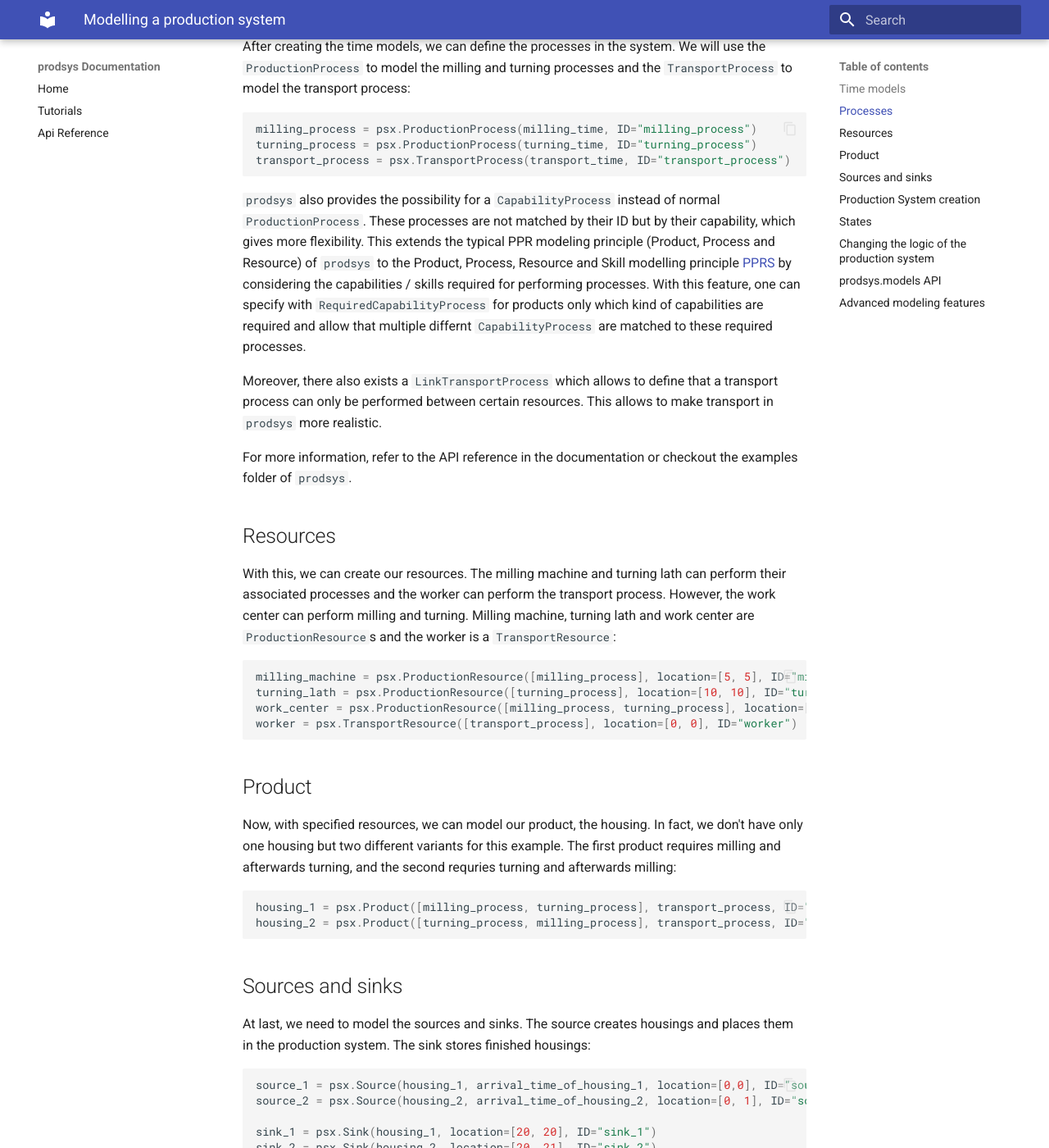
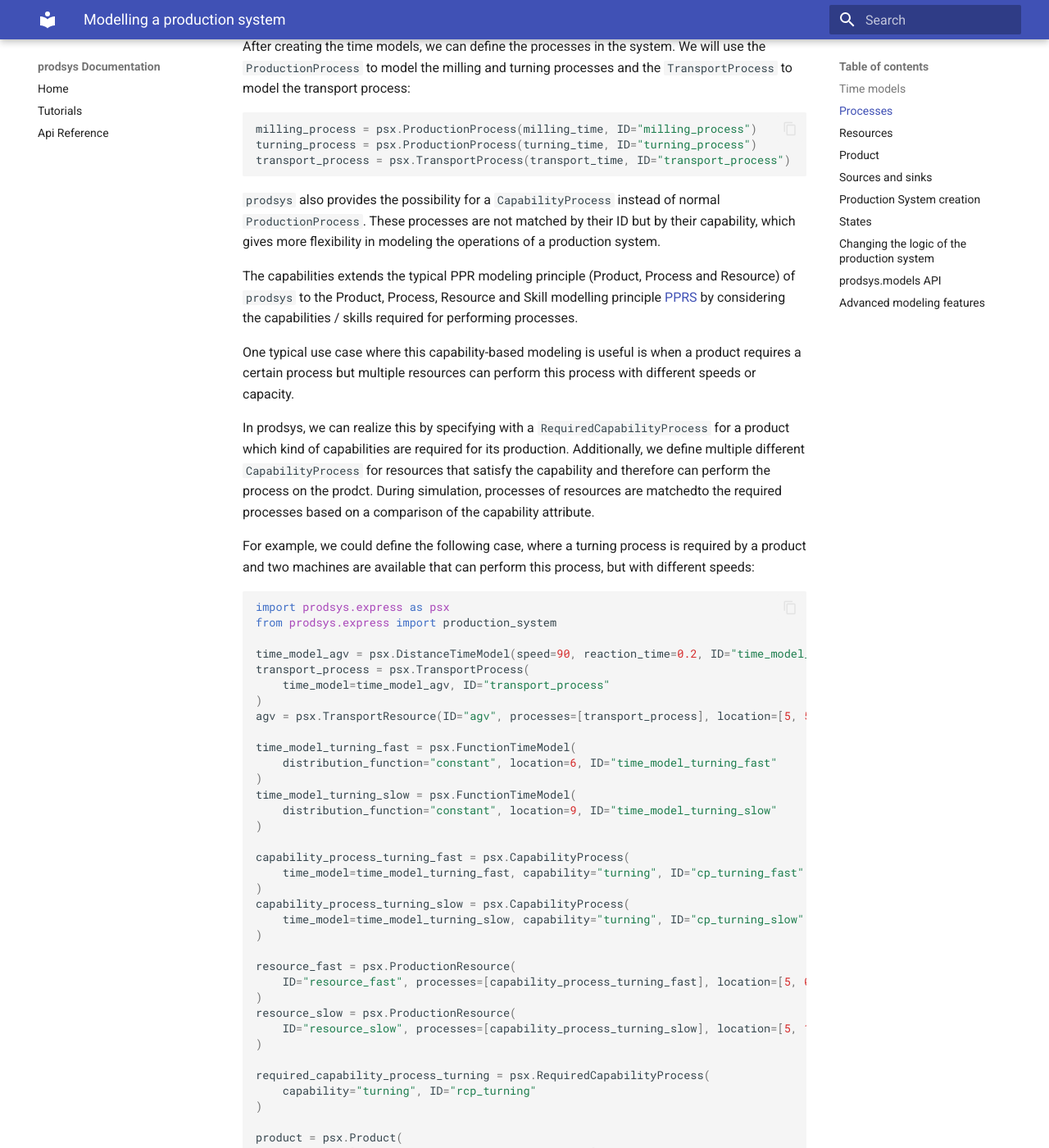
Before and after one commit to sdm4fzi/prodsys, an MkDocs documentation site: the page built from docs/Tutorials/tutorial_1_modelling_and_simulating_a_production_system.md, in a window 1280 px wide and 1400 px high, scrolled down 1705 px. Shown: the whole window at 82% size. Built offline with MkDocs 1.6.1 and Material for MkDocs 9.7.7, drawn with Linux system fonts in a browser that asks for light colours; some of the changed text lies outside the part shown.

Commit message:
updated required capability process for express API and updated docs for capability processes

````diff
--- a/docs/Tutorials/tutorial_1_modelling_and_simulating_a_production_system.md
+++ b/docs/Tutorials/tutorial_1_modelling_and_simulating_a_production_system.md
@@ -57,7 +57,117 @@
 transport_process = psx.TransportProcess(transport_time, ID="transport_process")
 ```
 
-`prodsys` also provides the possibility for a `CapabilityProcess` instead of normal `ProductionProcess`. These processes are not matched by their ID but by their capability, which gives more flexibility. This extends the typical PPR modeling principle (Product, Process and Resource) of `prodsys` to the Product, Process, Resource and Skill modelling principle [PPRS](https://publica-rest.fraunhofer.de/server/api/core/bitstreams/512978c9-389a-43c1-8cbe-016f08e6952d/content) by considering the capabilities / skills required for performing processes. With this feature, one can specify with `RequiredCapabilityProcess` for products only which kind of capabilities are required and allow that multiple differnt `CapabilityProcess` are matched to these required processes.
+`prodsys` also provides the possibility for a `CapabilityProcess` instead of normal `ProductionProcess`. These processes are not matched by their ID but by their capability, which gives more flexibility in modeling the operations of a production system.
+
+The capabilities extends the typical PPR modeling principle (Product, Process and Resource) of `prodsys` to the Product, Process, Resource and Skill modelling principle [PPRS](https://publica-rest.fraunhofer.de/server/api/core/bitstreams/512978c9-389a-43c1-8cbe-016f08e6952d/content) by considering the capabilities / skills required for performing processes.
+
+One typical use case where this capability-based modeling is useful is when a product requires a certain process but multiple resources can perform this process with different speeds or capacity.
+
+In prodsys, we can realize this by specifying with a `RequiredCapabilityProcess` for a product which kind of capabilities are required for its production. Additionally, we define multiple different `CapabilityProcess` for resources that satisfy the capability and therefore can perform the process on the prodct. During simulation, processes of resources are matchedto the required processes based on a comparison of the capability attribute.
+
+For example, we could define the following case, where a turning process is required by a product and two machines are available that can perform this process, but with different speeds:
+
+```python
+import prodsys.express as psx
+from prodsys.express import production_system
+
+time_model_agv = psx.DistanceTimeModel(speed=90, reaction_time=0.2, ID="time_model_x")
+transport_process = psx.TransportProcess(
+    time_model=time_model_agv, ID="transport_process"
+)
+agv = psx.TransportResource(ID="agv", processes=[transport_process], location=[5, 5])
+
+time_model_turning_fast = psx.FunctionTimeModel(
+    distribution_function="constant", location=6, ID="time_model_turning_fast"
+)
+time_model_turning_slow = psx.FunctionTimeModel(
+    distribution_function="constant", location=9, ID="time_model_turning_slow"
+)
+
+capability_process_turning_fast = psx.CapabilityProcess(
+    time_model=time_model_turning_fast, capability="turning", ID="cp_turning_fast"
+)
+capability_process_turning_slow = psx.CapabilityProcess(
+    time_model=time_model_turning_slow, capability="turning", ID="cp_turning_slow"
+)
+
+resource_fast = psx.ProductionResource(
+    ID="resource_fast", processes=[capability_process_turning_fast], location=[5, 0]
+)
+resource_slow = psx.ProductionResource(
+    ID="resource_slow", processes=[capability_process_turning_slow], location=[5, 10]
+)
+
+required_capability_process_turning = psx.RequiredCapabilityProcess(
+    capability="turning", ID="rcp_turning"
+)
+
+product = psx.Product(
+    processes=[required_capability_process_turning],
+    transport_process=transport_process,
+    ID="product",
+)
+
+source = psx.Source(
+    time_model=psx.FunctionTimeModel(
+        distribution_function="constant", location=6, ID="interarrival_time_model"
+    ),
+    ID="source",
+    product=product,
+    location=[0, 5],
+)
+
+sink = psx.Sink(ID="sink", product=product, location=[10, 5])
+
+system = production_system.ProductionSystem(
+    resources=[resource_fast, resource_slow, agv], sources=[source], sinks=[sink]
+)
+
+system.validate()
+system.run(1000)
+system.runner.print_results()
+```
+
+In this example, we model the `RequiredCapabilityProcess` of the product by stating, it requires the capability "turning":
+
+```python
+required_capability_process_turning = psx.RequiredCapabilityProcess(
+    capability="turning", ID="rcp_turning"
+)
+product = psx.Product(
+    processes=[required_capability_process_turning],
+    transport_process=transport_process,
+    ID="product",
+)
+```
+
+Of course, we could extend the process sequence of the product with other processes, both CapabilityProcesses and normal processes.
+
+To specify that two resources can perform this process with different speed, we define two time models, two `CapabilityProcess` with the capability "turning" and two `ProductionResource`s with the processes:
+
+```python
+time_model_turning_fast = psx.FunctionTimeModel(
+    distribution_function="constant", location=6, ID="time_model_turning_fast"
+)
+time_model_turning_slow = psx.FunctionTimeModel(
+    distribution_function="constant", location=9, ID="time_model_turning_slow"
+)
+capability_process_turning_fast = psx.CapabilityProcess(
+    time_model=time_model_turning_fast, capability="turning", ID="cp_turning_fast"
+)
+capability_process_turning_slow = psx.CapabilityProcess(
+    time_model=time_model_turning_slow, capability="turning", ID="cp_turning_slow"
+)
+
+resource_fast = psx.ProductionResource(
+    ID="resource_fast", processes=[capability_process_turning_fast], location=[5, 0]
+)
+resource_slow = psx.ProductionResource(
+    ID="resource_slow", processes=[capability_process_turning_slow], location=[5, 10]
+)
+```
+
+With this, we can achieve that the product is processed on both machines, but with different speeds.
 
 Moreover, there also exists a `LinkTransportProcess` which allows to define that a transport process can only be performed between certain resources. This allows to make transport in `prodsys` more realistic.
 
--- a/prodsys/__init__.py
+++ b/prodsys/__init__.py
@@ -16,5 +16,4 @@
 from prodsys.util import runner
 
 
-
-VERSION = "0.8.3"
+VERSION = "0.8.4"
--- a/pyproject.toml
+++ b/pyproject.toml
@@ -1,6 +1,6 @@
 [tool.poetry]
 name = "prodsys"
-version = "0.8.3"
+version = "0.8.4"
 description = "A useful module for production system simulation and optimization"
 authors = ["Sebastian Behrendt <sebastia.behrendt@kit.edu>"]
 license = "MIT"
````
Also changed, not shown: 3 other files.
